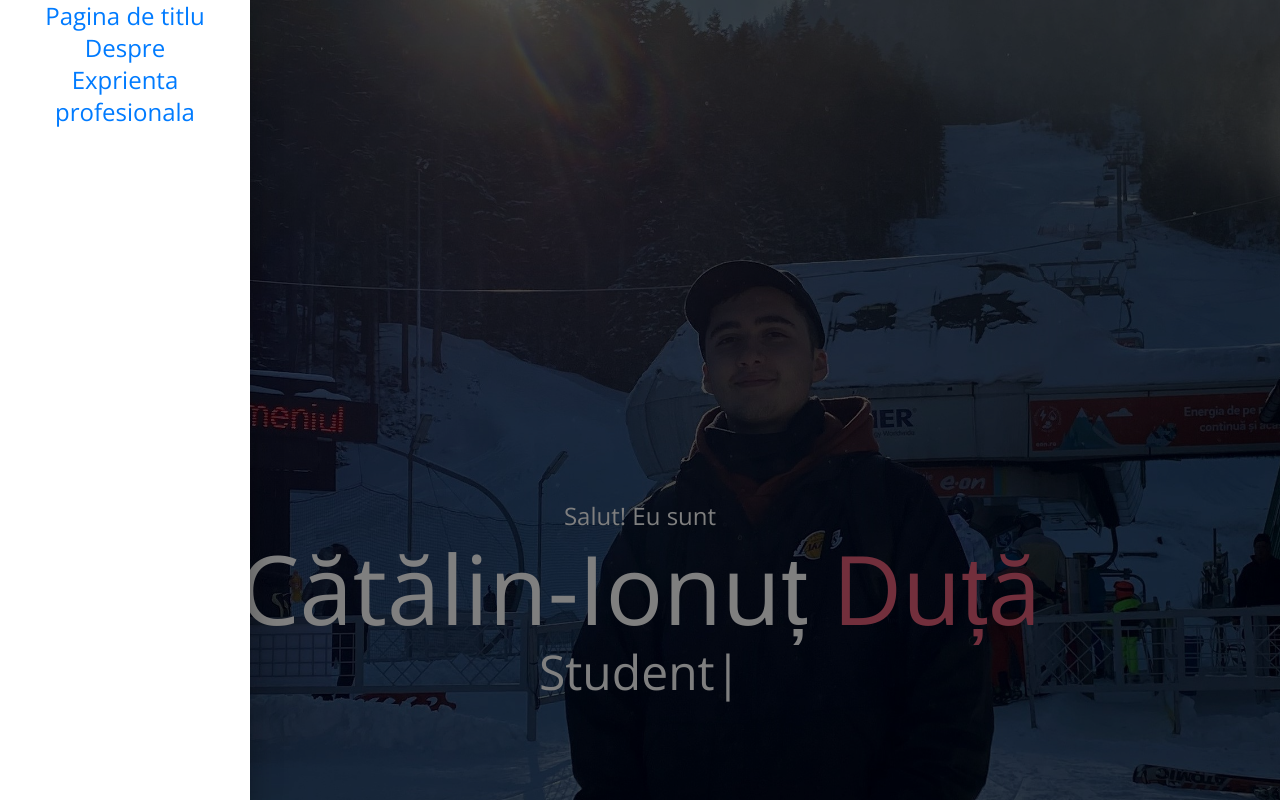
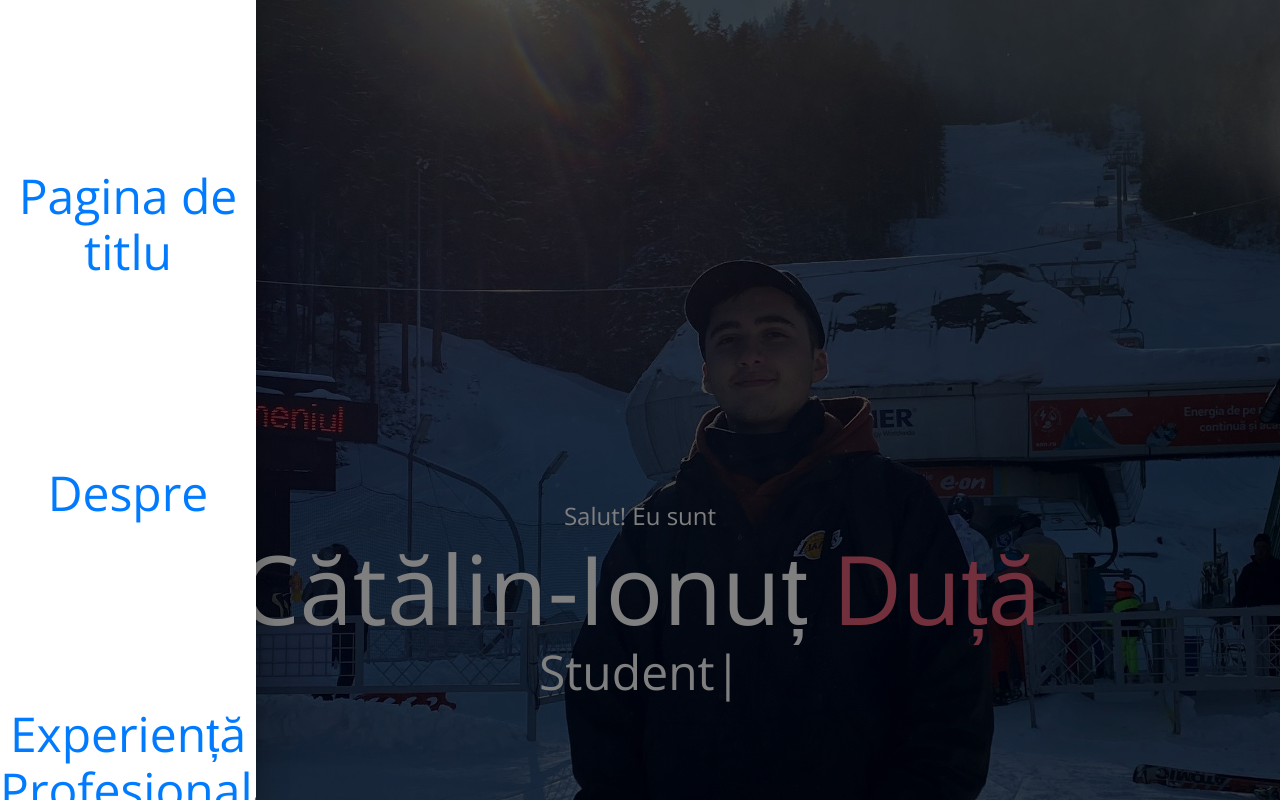
Before and after one commit to dutaci28/Pagina-personala, a React (Create React App) app: page / in a window 1280 px wide. Both pictures are taken after a click on the button 32 px from the left and 32 px from the top of the page. Shown: the top 800 px of the page. Built offline with nearby package versions, Linux system fonts and the light colour scheme.

Commit message:
Rafinare meniu stanga

```diff
--- a/src/App.js
+++ b/src/App.js
@@ -1,19 +1,10 @@
-import TemporaryDrawer from "./components/TemporaryDrawer";
+import TemporaryDrawer from "./components/MeniuStanga";
 import PaginaTitlu from "./components/PaginaTitlu";
 import { StickyContainer, Sticky } from "react-sticky";
 import PaginaExperienta from "./components/PaginaExperienta";
 import { ThemeProvider, createMuiTheme } from "@material-ui/core/styles";
 import PaginaDespre from "./components/PaginaDespre";
-
-import {
-  Link,
-  DirectLink,
-  Element,
-  Events,
-  animateScroll as scroll,
-  scrollSpy,
-  scroller,
-} from "react-scroll";
+import { Element } from "react-scroll";
 
 function App() {
   const theme = createMuiTheme({
@@ -44,7 +35,6 @@ function App() {
         <Element name="test3" className="element">
           <PaginaExperienta />
         </Element>
-
       </StickyContainer>
     </ThemeProvider>
   );
--- a/src/components/TemporaryDrawer.jsx
+++ b/src/components/MeniuStanga.jsx
@@ -5,22 +5,15 @@ import Drawer from "@material-ui/core/Drawer";
 import DehazeIcon from "@material-ui/icons/Dehaze";
 import IconButton from "@material-ui/core/IconButton";
 import { Typography } from "@material-ui/core";
-
-import {
-  Link,
-  animateScroll as scroll,
-} from "react-scroll";
+import { Link } from "react-scroll";
 
 const useStyles = makeStyles({
   list: {
-    width: 250,
-  },
-  fullList: {
-    width: "auto",
+    width: "20vw",
   },
 });
 
-export default function TemporaryDrawer() {
+export default function MeniuStanga() {
   const classes = useStyles();
   const [state, setState] = React.useState({
     top: false,
@@ -42,15 +35,13 @@ export default function TemporaryDrawer() {
 
   const list = (anchor) => (
     <div
-      className={clsx(classes.list, {
-        [classes.fullList]: anchor === "top" || anchor === "bottom",
-      })}
-      role="presentation"
+      className={clsx(classes.list)}
       onClick={toggleDrawer(anchor, false)}
       onKeyDown={toggleDrawer(anchor, false)}
     >
-      <Typography variant="h5" align="center">
+      <Typography gutterBottom variant="h3" align="center">
         <Link
+          onClick={toggleDrawer(anchor, false)}
           activeClass="active"
           className="test1"
           to="test1"
@@ -58,12 +49,16 @@ export default function TemporaryDrawer() {
           smooth={true}
           duration={500}
         >
+          <br></br>
+          <br></br>
+          <br></br>
           Pagina de titlu
         </Link>
       </Typography>
 
-      <Typography variant="h5" align="center">
+      <Typography gutterBottom variant="h3" align="center">
         <Link
+          onClick={toggleDrawer(anchor, false)}
           activeClass="active"
           className="test2"
           to="test2"
@@ -71,12 +66,16 @@ export default function TemporaryDrawer() {
           smooth={true}
           duration={500}
         >
+          <br></br>
+          <br></br>
+          <br></br>
           Despre
         </Link>
       </Typography>
 
-      <Typography variant="h5" align="center">
+      <Typography gutterBottom variant="h3" align="center">
         <Link
+          onClick={toggleDrawer(anchor, false)}
           activeClass="active"
           className="test3"
           to="test3"
@@ -84,7 +83,10 @@ export default function TemporaryDrawer() {
           smooth={true}
           duration={500}
         >
-          Exprienta profesionala
+          <br></br>
+          <br></br>
+          <br></br>
+          Experiență Profesională
         </Link>
       </Typography>
     </div>
--- a/src/components/PaginaTitlu.jsx
+++ b/src/components/PaginaTitlu.jsx
@@ -2,7 +2,6 @@ import { makeStyles } from "@material-ui/core/styles";
 import { Typography } from "@material-ui/core";
 import Paper from "@material-ui/core/Paper";
 import ImgSpate from "../img/ImgSpate.jpg";
-
 import Grow from "@material-ui/core/Grow";
 import Typical from "react-typical";
 
```
